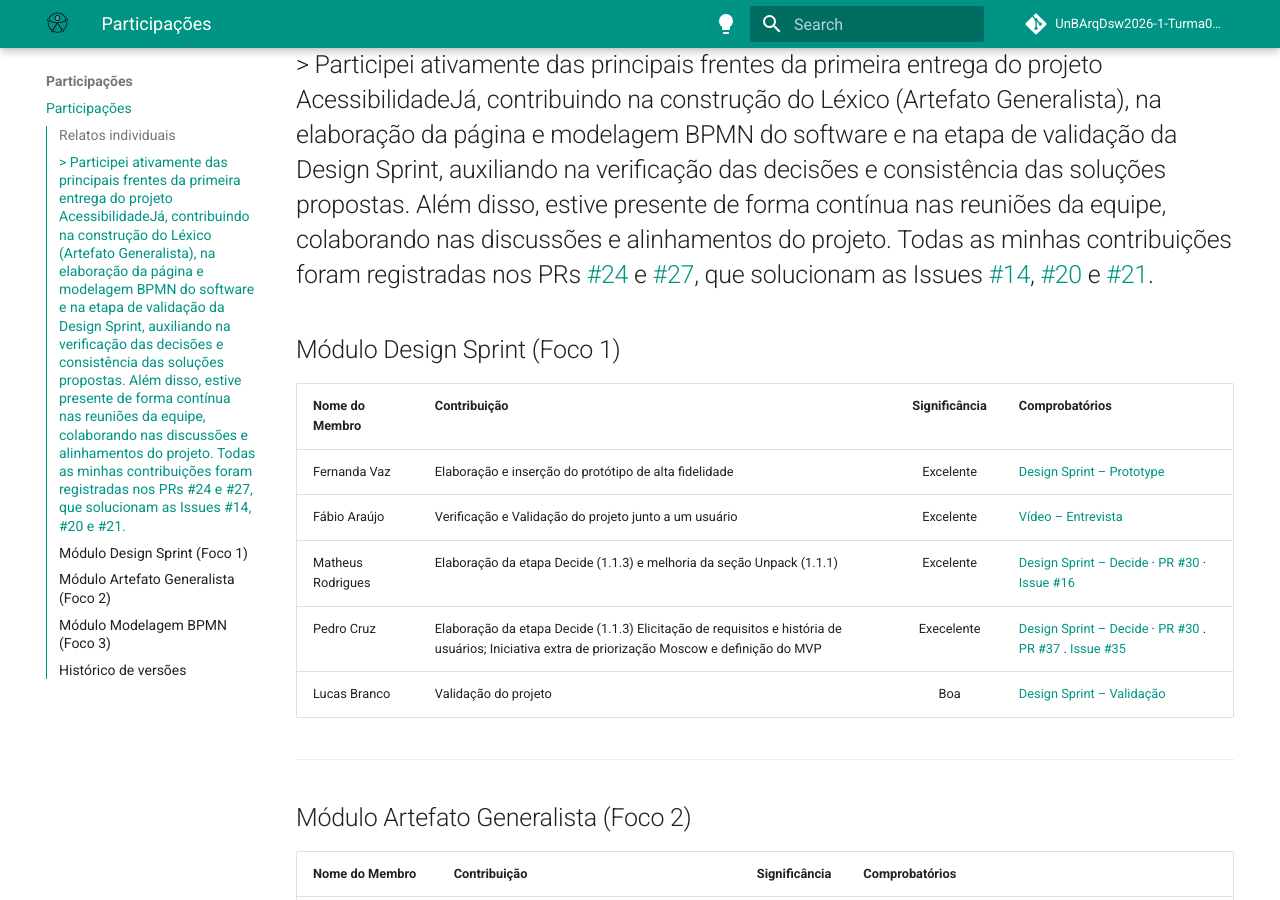
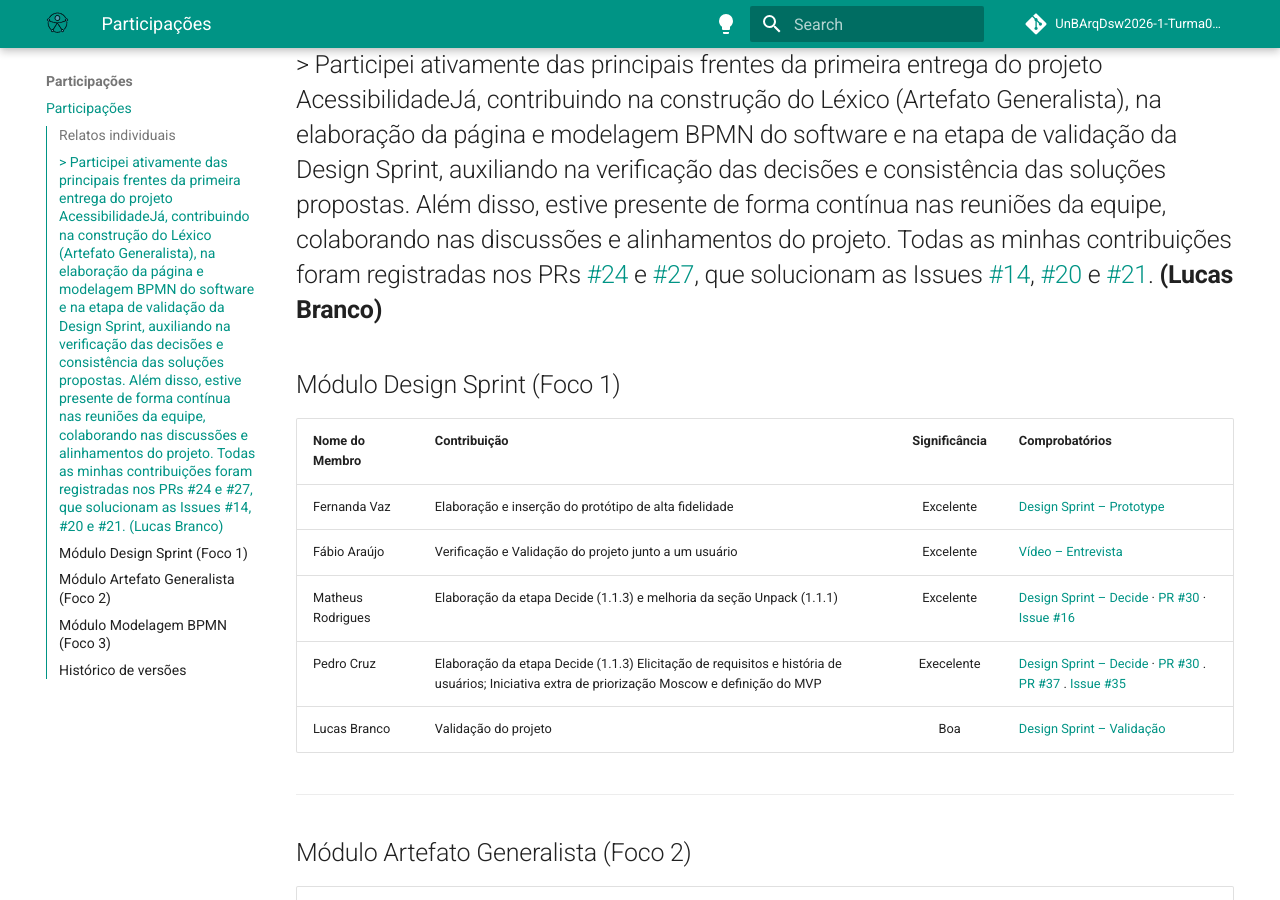
Before and after one commit to UnBArqDsw2026-1-Turma02/2026.01-T02_G4_AcessibilidadeJa_Entrega_01, an MkDocs documentation site: the page built from docs/Base/1.4.ParticipacoesBase.md, in a window 1280 px wide and 900 px high, scrolled down 805 px. Built offline with MkDocs 1.6.1 and Material for MkDocs 9.7.7, drawn with Linux system fonts in a browser that asks for light colours; comment, search, counter and statistics services are not loaded.

Commit message:
docs: correções

```diff
--- a/docs/Base/1.4.ParticipacoesBase.md
+++ b/docs/Base/1.4.ParticipacoesBase.md
@@ -13,7 +13,7 @@ Breve relato sobre as participações e contribuições de cada membro à primei
 > Contribui nos 3 focos. No foco 1 , de artefato generalista, participei da reunião em sala de aula e anotei as ideias. Fiz em sala de aula o mapa mental. Adicionei meu mapa mental e a melhoria dele no gitpages junto com um texto explicativo da reunião e das ideias. No foco 2, da design sprint, participei da etapa decide. Junto com o Matheus escolhemos o richpicture que mais representou as conversas em sala de aula. Elicitei os requisitos e as histórias de usuário. Também como iniciativa extra fiz o formulário eletronico para priorização das histórias e definiçã́o do MVP. No foco 3, módulo BPMN,  participei da reunião de definição de metodologia e de realização do BPMN. Todas as participações estão registradas nas Issues do github: [mapa mental](https://github.com/UnBArqDsw2026-1-Turma02/2026.01-T02_G4_AcessibilidadeJa_Entrega_01/issues/8); [5w2h](https://github.com/UnBArqDsw2026-1-Turma02/2026.01-T02_G4_AcessibilidadeJa_Entrega_01/issues/8) [Decide #18](https://github.com/UnBArqDsw2026-1-Turma02/2026.01-T02_G4_AcessibilidadeJa_Entrega_01/issues/18)
 [Moscow](https://github.com/UnBArqDsw2026-1-Turma02/2026.01-T02_G4_AcessibilidadeJa_Entrega_01/issues/35) **(Pedro Cruz)**
 
-> Participei ativamente das principais frentes da primeira entrega do projeto AcessibilidadeJá, contribuindo na construção do Léxico (Artefato Generalista), na elaboração da página e modelagem BPMN do software e na etapa de validação da Design Sprint, auxiliando na verificação das decisões e consistência das soluções propostas. Além disso, estive presente de forma contínua nas reuniões da equipe, colaborando nas discussões e alinhamentos do projeto. Todas as minhas contribuições foram registradas nos PRs [#24](https://github.com/UnBArqDsw2026-1-Turma02/2026.01-T02_G4_AcessibilidadeJa_Entrega_01/pull/24) e [#27](https://github.com/UnBArqDsw2026-1-Turma02/2026.01-T02_G4_AcessibilidadeJa_Entrega_01/pull/27), que solucionam as Issues [#14](https://github.com/UnBArqDsw2026-1-Turma02/2026.01-T02_G4_AcessibilidadeJa_Entrega_01/issues/14), [#20](https://github.com/UnBArqDsw2026-1-Turma02/2026.01-T02_G4_AcessibilidadeJa_Entrega_01/issues/20) e [#21](https://github.com/UnBArqDsw2026-1-Turma02/2026.01-T02_G4_AcessibilidadeJa_Entrega_01/issues/21).
+> Participei ativamente das principais frentes da primeira entrega do projeto AcessibilidadeJá, contribuindo na construção do Léxico (Artefato Generalista), na elaboração da página e modelagem BPMN do software e na etapa de validação da Design Sprint, auxiliando na verificação das decisões e consistência das soluções propostas. Além disso, estive presente de forma contínua nas reuniões da equipe, colaborando nas discussões e alinhamentos do projeto. Todas as minhas contribuições foram registradas nos PRs [#24](https://github.com/UnBArqDsw2026-1-Turma02/2026.01-T02_G4_AcessibilidadeJa_Entrega_01/pull/24) e [#27](https://github.com/UnBArqDsw2026-1-Turma02/2026.01-T02_G4_AcessibilidadeJa_Entrega_01/pull/27), que solucionam as Issues [#14](https://github.com/UnBArqDsw2026-1-Turma02/2026.01-T02_G4_AcessibilidadeJa_Entrega_01/issues/14), [#20](https://github.com/UnBArqDsw2026-1-Turma02/2026.01-T02_G4_AcessibilidadeJa_Entrega_01/issues/20) e [#21](https://github.com/UnBArqDsw2026-1-Turma02/2026.01-T02_G4_AcessibilidadeJa_Entrega_01/issues/21). **(Lucas Branco)**
 ---
 
 ## Módulo Design Sprint (Foco 1)
```
